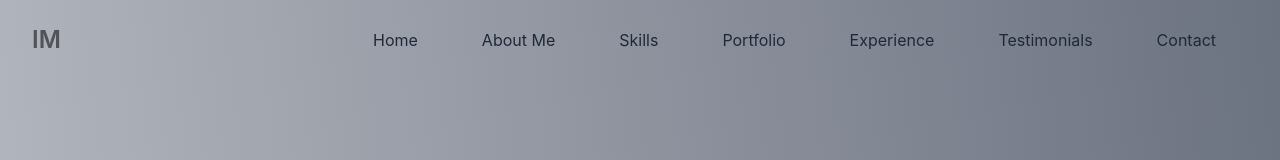
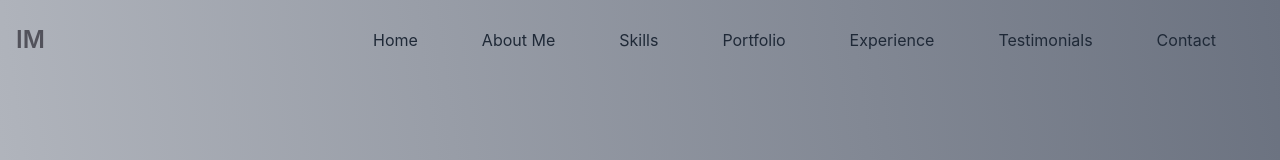
Before and after one commit to ibunx17/profile-app, a Next.js app: page / in a window 1280 px wide. Shown: the top 160 px of the page. Built offline with nearby package versions, Linux system fonts and the light colour scheme.

Commit message:
optimizing

```diff
--- a/src/components/Navbar/index.tsx
+++ b/src/components/Navbar/index.tsx
@@ -46,9 +46,7 @@ export default function Navbar() {
         <header className={`bg-transparent absolute top-0 left-0 w-full flex items-center z-10 ${isFixed ? 'navbar-fixed' : ''}`}>
             <div className="container">
                 <div className="flex items-center justify-between relative">
-                    <div className="px-4">
                         <a href="#" className="text-base font-semibold py-3 text-zinc-600 hover:text-gray-500 transition duration-300 ease-in-out md:text-xl lg:text-2xl">IM</a>
-                    </div>
                     <div className="flex items-center px-4">
                         <button id="hamburger" name="listmenu" type="button" aria-label="aria name" className={`lg:hidden block absolute right-4
                         ${isMenuOpen ? 'hamburger-active' : ''}`}
```
